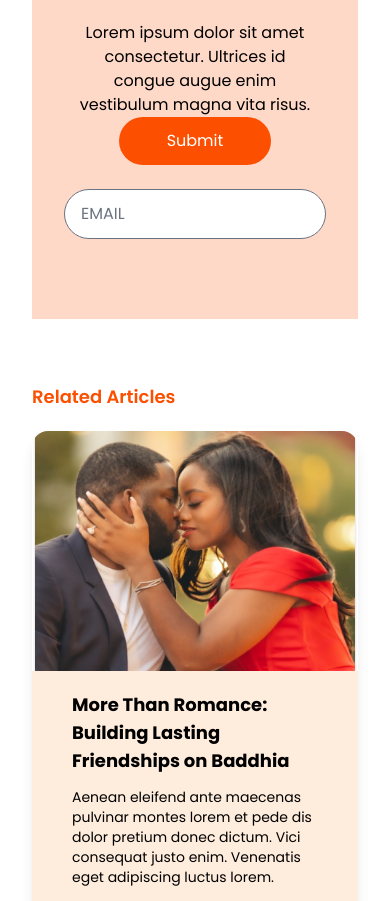
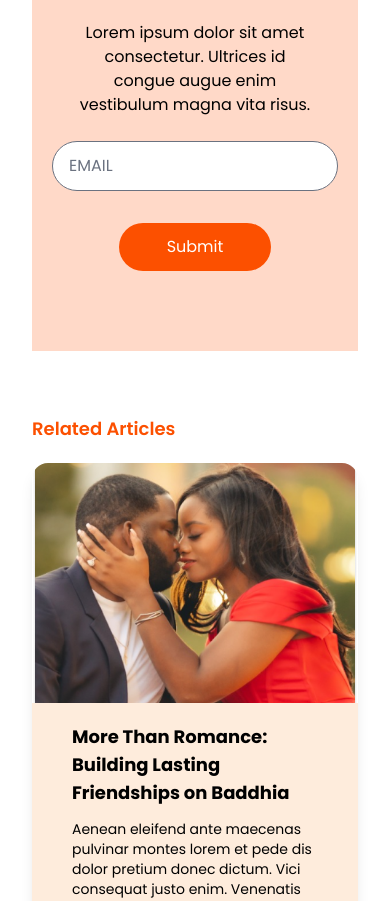
Before and after one commit to Tolutoon/baddhia, a React (Vite) app: page /blogContent in a window 390 px wide. Shown: the part 2303-3204 px from the top of the page. Built offline with nearby package versions, Linux system fonts and the light colour scheme.

Commit message:
in progress

```diff
--- a/src/components/BlogArticle.jsx
+++ b/src/components/BlogArticle.jsx
@@ -80,25 +80,27 @@ function BlogArticle() {
                   augue enim vestibulum magna vita risus.
                 </p>
                 <div>
-                  <div>
-                    <button className="bg-baddhia-orange py-3 px-12 sm:py-3 sm:px-16 rounded-full text-white">
-                      Submit
-                    </button>
-                  </div>
-                  <div className="md:px-11 px-8">
+                  <div className="md:px-11 px-5">
                     <input
-                      className="mt-6 pl-4  py-3 w-full rounded-full outline-none "
+                      className="mt-6 pl-4 mb-8  py-3 w-full rounded-full outline-none"
                       placeholder="EMAIL"
                       type="email"
                       name="Email Address"
                       id="emailAddress"
                       required
                     />
+
+                    <div>
+                      <button className="bg-baddhia-orange py-3 px-12 sm:py-3 sm:px-16 rounded-full text-white">
+                        Submit
+                      </button>
+                    </div>
                   </div>
                 </div>
               </div>
             </div>
           </div>
+
           <div className="mb-7">
             <p className="text-baddhia-orange font-semibold mb-5 text-lg">
               Related Articles
```
